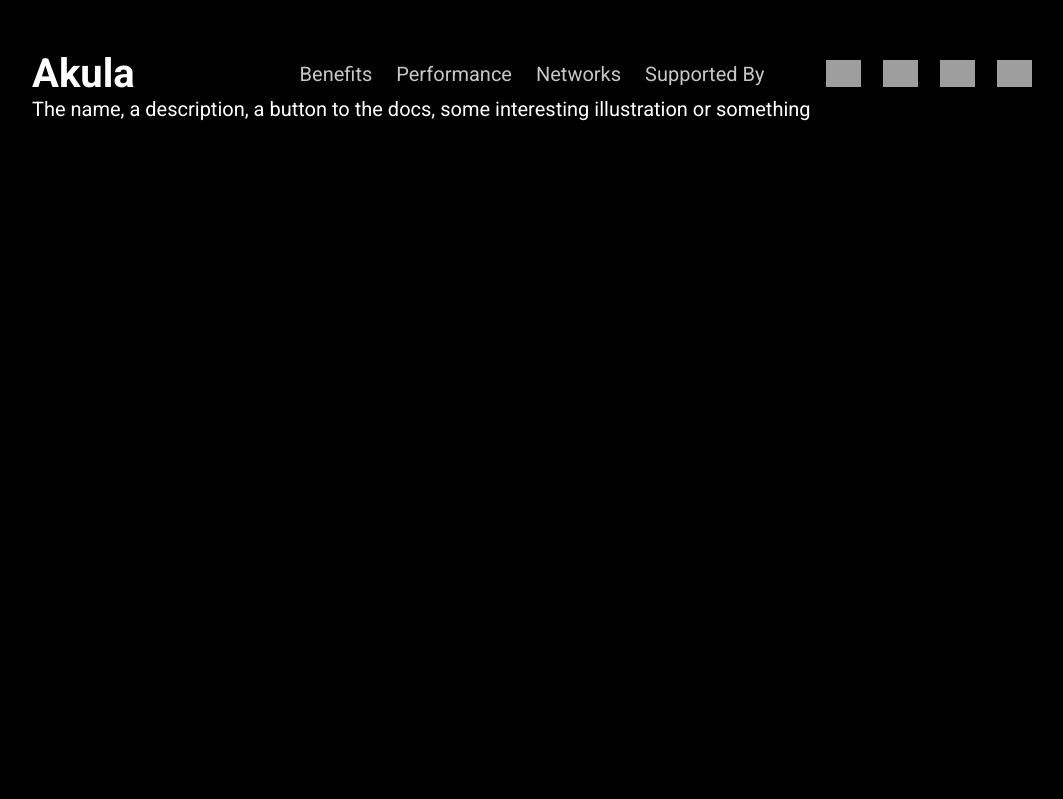
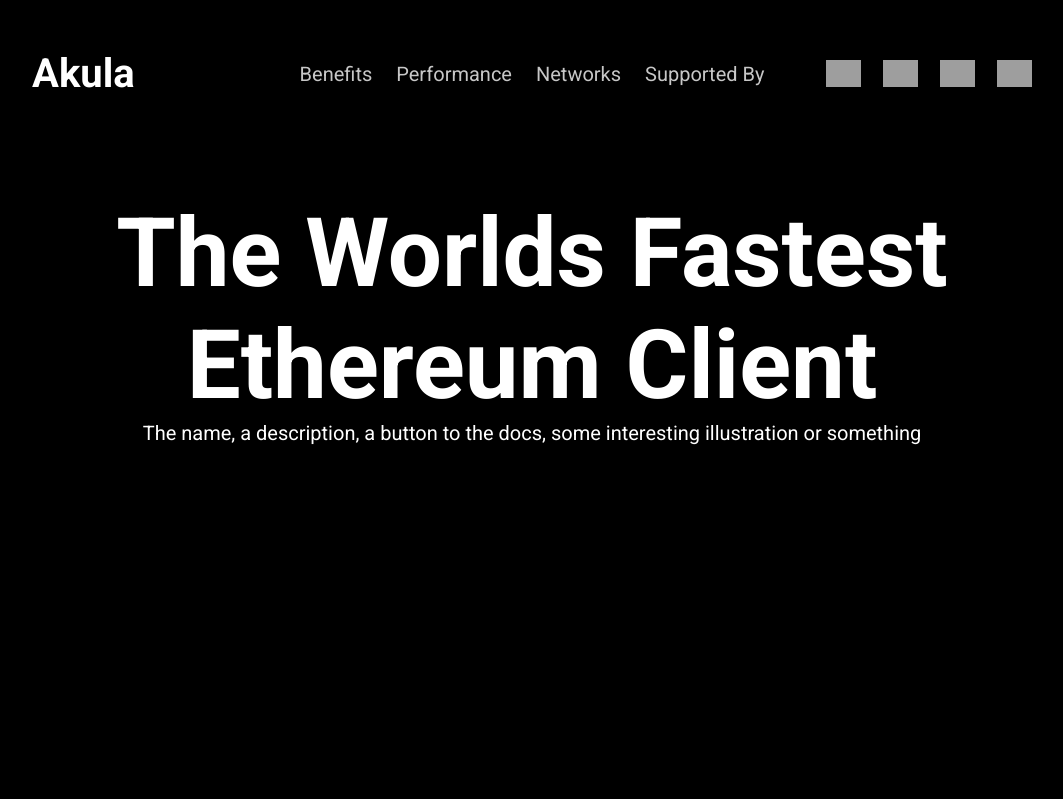
Before and after one commit to akula-bft/website, a React (Create React App) app: page / in a window 1280 px wide. Shown: the top 799 px of the page, without its empty margins (108-1171 px from the left). Built offline with nearby package versions, Linux system fonts and the light colour scheme; grey boxes are pictures that could not be loaded.

Commit message:
:rocket: add hero text

```diff
--- a/src/components/Hero.tsx
+++ b/src/components/Hero.tsx
@@ -9,12 +9,22 @@
   flex-direction: column;
   padding: 0 14rem;
   padding-top: 5rem;
+  align-items: center;
+`;
+
+const HeroText = styled.h1`
+  font-size: 9.6rem;
+  text-align: center;
+  max-width: 90rem;
+  margin-top: 10rem;
+  font-weight: 600;
 `;
 
 const Hero = () => {
   return (
     <StyledHero>
       <Header />
+      <HeroText>The Worlds Fastest Ethereum Client</HeroText>
       The name, a description, a button to the docs, some interesting
       illustration or something
     </StyledHero>
```
